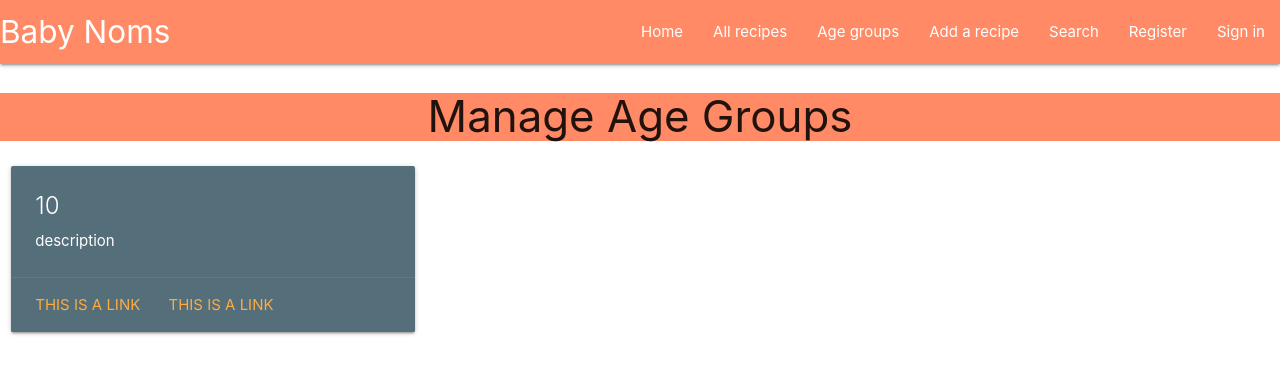
After one commit to olga-od-ua/MS3repo, a Flask app: page /get_categories in a window 1280 px wide. The commit adds this page. Shown: the top 374 px of the page. Run offline with Flask 2, Linux system fonts and the light colour scheme; a database or web service that is not in the repository returns one stand-in record (values such as "Sample title"); some libraries are stand-ins or nearby versions.

Commit message:
Add Manage Age Groups template

```diff
--- a/app.py
+++ b/app.py
@@ -162,6 +162,12 @@ def delete_recipe(recipe_id):
     return redirect(url_for("get_recipes"))
 
 
+@app.route("/get_categories")
+def get_categories():
+    categories = list(mongo.db.categories.find())
+    return render_template("categories.html", categories=categories)
+
+
 if __name__ == "__main__":
     app.run(host=os.environ.get("IP"),
             port=int(os.environ.get("PORT")),
--- a/templates/base.html
+++ b/templates/base.html
@@ -26,6 +26,9 @@
                     <li><a href="{{ url_for('add_recipe') }}">Add a recipe</a></li>
                     <li><a href="#">Search</a></li>
                     {% if session.user %}
+                        {% if session.user|lower == "admin"|lower %}
+                            <li><a href="{{ url_for('get_categories') }}">Manage Age Groups</a></li>
+                        {% endif %}
                         <li><a href="{{ url_for('account', username=session['user']) }}">Account</a></li>
                         <li><a href="{{ url_for('signOut') }}">Sign out</a></li>
                     {% else %}
@@ -45,6 +48,9 @@
             <li><a href="#">Search</a></li>
             <li><a href="{{ url_for('register') }}">Register</a></li>
             {% if session.user %}
+                {% if session.user|lower == "admin"|lower %}
+                    <li><a href="{{ url_for('get_categories') }}">Manage Age Groups</a></li>
+                {% endif %}
                 <li><a href="{{ url_for('account', username=session['user']) }}">Account</a></li>
                 <li><a href="{{ url_for('signOut') }}">Sign out</a></li>
             {% else %}
--- /dev/null
+++ b/templates/categories.html
@@ -0,0 +1,23 @@
+{% extends "base.html" %}
+{% block content %}
+
+    <h3 class="deep-orange lighten-2 center-align">Manage Age Groups</h3>
+
+    <div class="row">
+        {% for category in categories %}
+            <div class="col s12 m4">
+                <div class="card blue-grey darken-1">
+                    <div class="card-content white-text">
+                        <span class="card-title"> {{ category.age_group }}</span>
+                        <p>description</p>
+                    </div>
+                    <div class="card-action">
+                        <a href="#">This is a link</a>
+                        <a href="#">This is a link</a>
+                    </div>
+                </div>
+            </div>
+        {% endfor %}
+    </div>
+
+{% endblock %}
```
